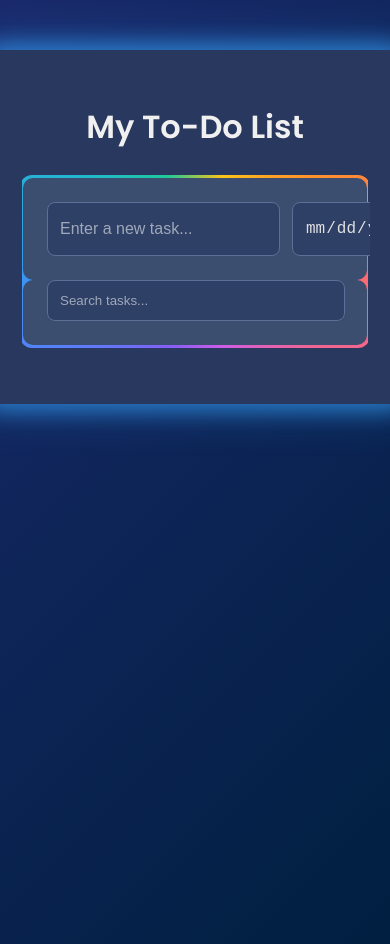
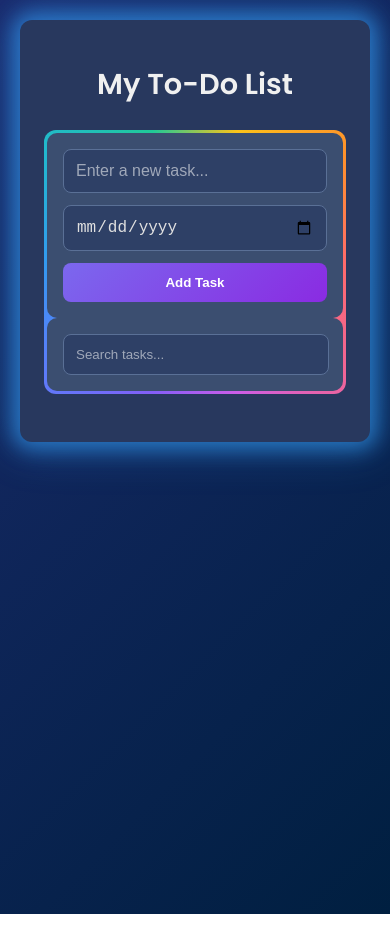
Before and after one commit to MohamadGiyas/CodingCamp-290925-MohamadGiyasAzrialFardzikni, a plain HTML site: page index.html in a window 390 px wide. After the commit the page ends 914 px from the top, so only its background shows below. Drawn offline with Linux system fonts and the light colour scheme.

Commit message:
Add responsive design for mobile view

```diff
--- a/css/style.css
+++ b/css/style.css
@@ -197,3 +197,35 @@ li .delete-btn {
 li .delete-btn:hover {
     opacity: 1;
 }
+
+@media (max-width: 600px) {
+    body {
+        padding-top: 20px;
+    }
+
+    .container {
+        padding: 1.5rem;
+    }
+
+    header h1 {
+        font-size: 1.8rem;
+    }
+
+    #todo-form {
+        flex-direction: column;
+        gap: 0.75rem;
+    }
+
+    form button {
+        width: 100%;
+    }
+
+    #todo-form, .filter-container {
+        padding: 1rem;
+    }
+
+    li {
+        font-size: 0.9rem;
+        padding: 0.8rem;
+    }
+}
```
